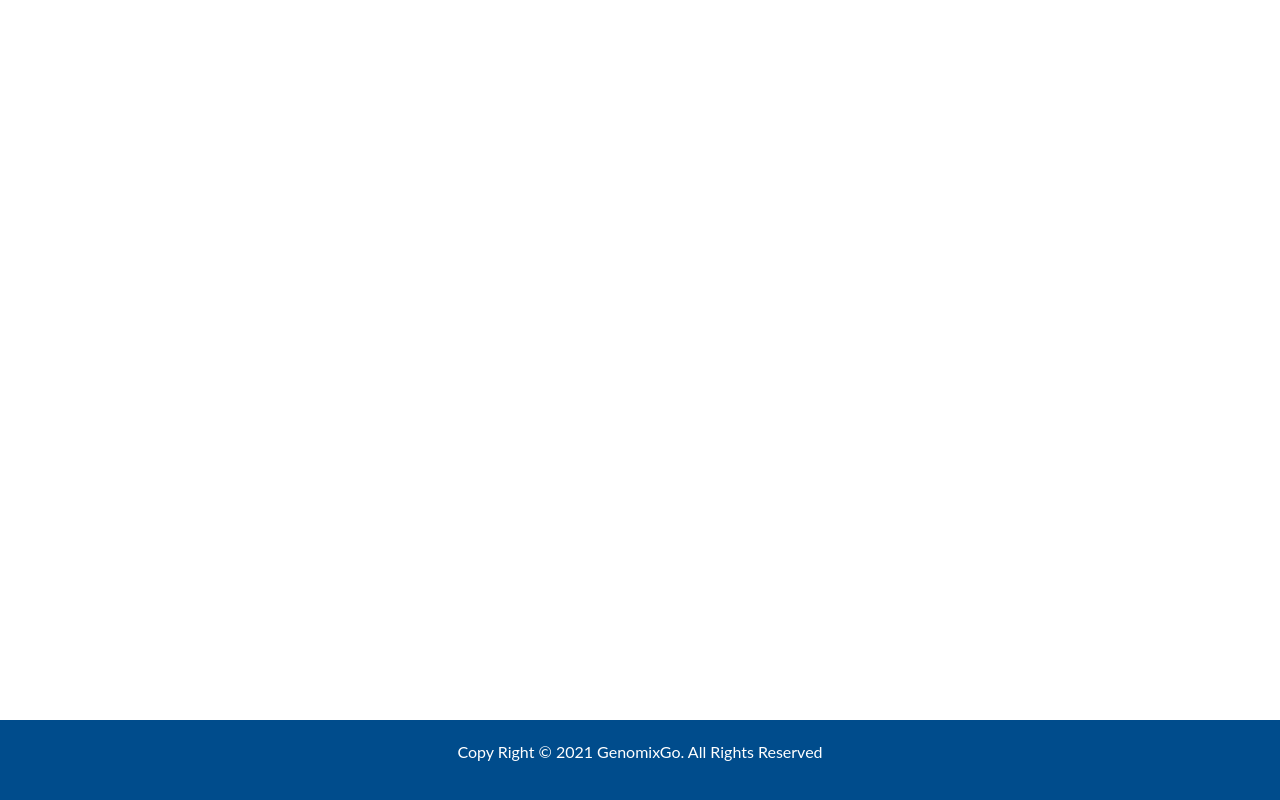
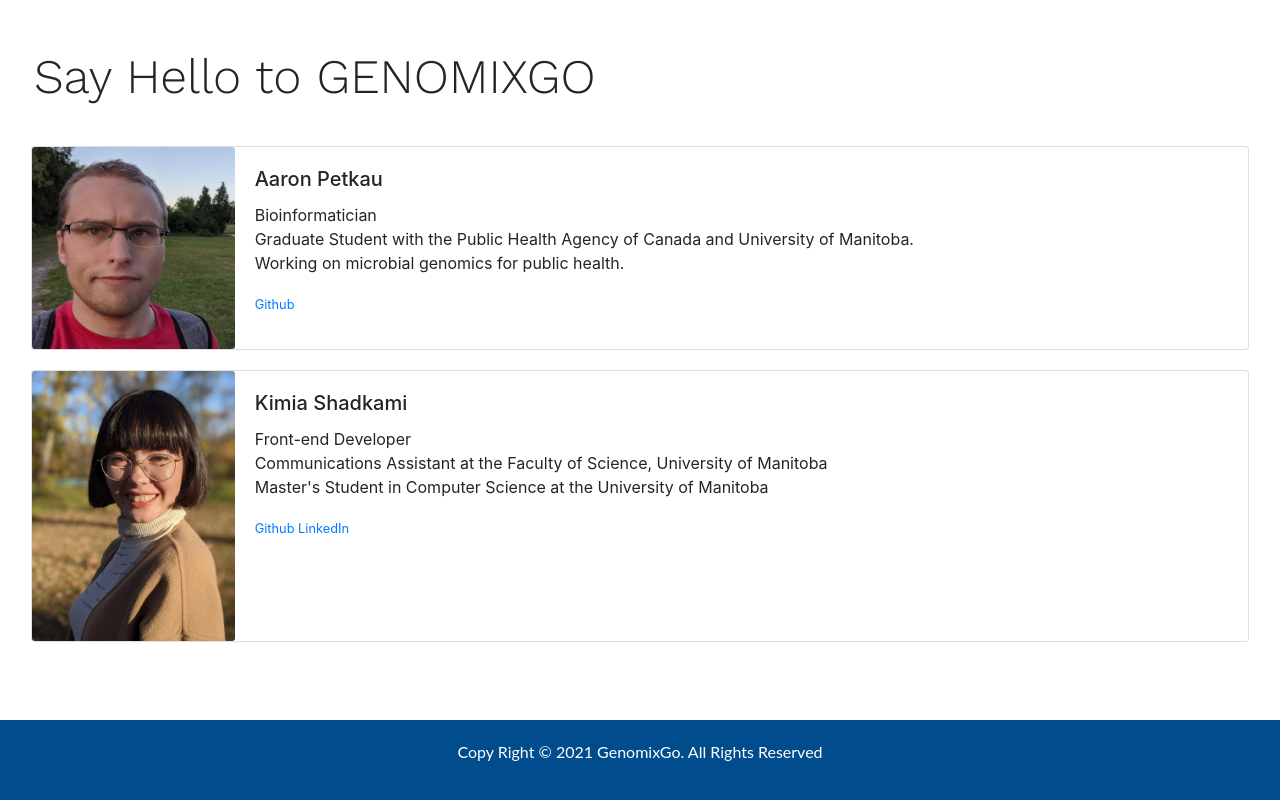
Before and after one commit to kimiashadkami/UI-for-a-Microbial-Genomics-Database, a Flask app: page /aboutus.html in a window 1280 px wide. Shown: the part 76-876 px from the top of the page. Run offline with Flask 2, Linux system fonts and the light colour scheme.

Commit message:
about us page development

```diff
--- a/templates/aboutus.html
+++ b/templates/aboutus.html
@@ -1,16 +1,75 @@
 {% extends 'base.html' %}
 
 {% block head %}
-<link rel = "stylesheet" href = "{{ url_for('static', filename = 'css/aboutus.css') }}">
+<link rel = "stylesheet" href =
+"{{ url_for('static', filename = 'css/aboutus.css') }}">
 {% endblock %}
 
 {% block main %}
 <!-- start main container -->
 <div class="main-container container-fluid">
-  <div class="row">
-    <div class="col-xl col-lg col-md col-sm col-xs">
+  <!-- about text -->
+  <div class="row ml-1 mr-3 mb-3 about-txt-row">
+    <div class="col mt-5">
+      <h1 class="h1-aboutus">Say Hello to GENOMIXGO</h1>
     </div>
   </div>
+  <!-- start card 1 -->
+  <div class="row ml-3 mr-3 mb-3">
+    <div class="card mt-3">
+      <div class="row no-gutters">
+        <div class="col-md-2">
+          <img class="card-img img-fluid" src="../static/img/Aaron Petkau.jpg"
+           alt="Aron Petkau">
+        </div>
+        <div class="col-md-10">
+          <div class="card-body">
+            <h5 class="card-title">Aaron Petkau</h5>
+            <p class="card-text">Bioinformatician <br> Graduate Student with the
+               Public Health Agency of Canada and University of Manitoba.
+               <br> Working on microbial genomics for public health.</p>
+            <p class="card-text">
+              <small class="text-muted">
+                <a href="https://github.com/apetkau" alt="github">Github</a>
+              </small>
+            </p>
+          </div>
+        </div>
+      </div>
+    </div>
+  </div>
+  <!-- end card 1 -->
+  <!-- start card 2 -->
+  <div class="row ml-3 mr-3 mb-3">
+    <div class="card mt-1">
+      <div class="row no-gutters">
+        <div class="col-md-2">
+          <img class="img-fuild card-img"
+          src="../static/img/Kimia Shadkami.jpg" alt="Kimia Shadkami">
+        </div>
+        <div class="col-md-10">
+          <div class="card-body">
+            <h5 class="card-title">Kimia Shadkami</h5>
+            <p class="card-text">Front-end Developer <br>
+              Communications Assistant
+              at the Faculty of Science, University of Manitoba
+              <br> Master's Student in Computer Science at the
+               University of Manitoba
+            </p>
+            <p class="card-text">
+              <small class="text-muted">
+                <a href="https://github.com/kimiashadkami" alt="github">
+                  Github</a>
+                <a href="https://www.linkedin.com/in/kimiashadkami/"
+                alt="linkedin">LinkedIn</a>
+              </small>
+            </p>
+          </div>
+        </div>
+      </div>
+    </div>
+  </div>
+  <!-- end card 2 -->
 </div>
 <!-- end main container -->
 {% endblock %}
```
